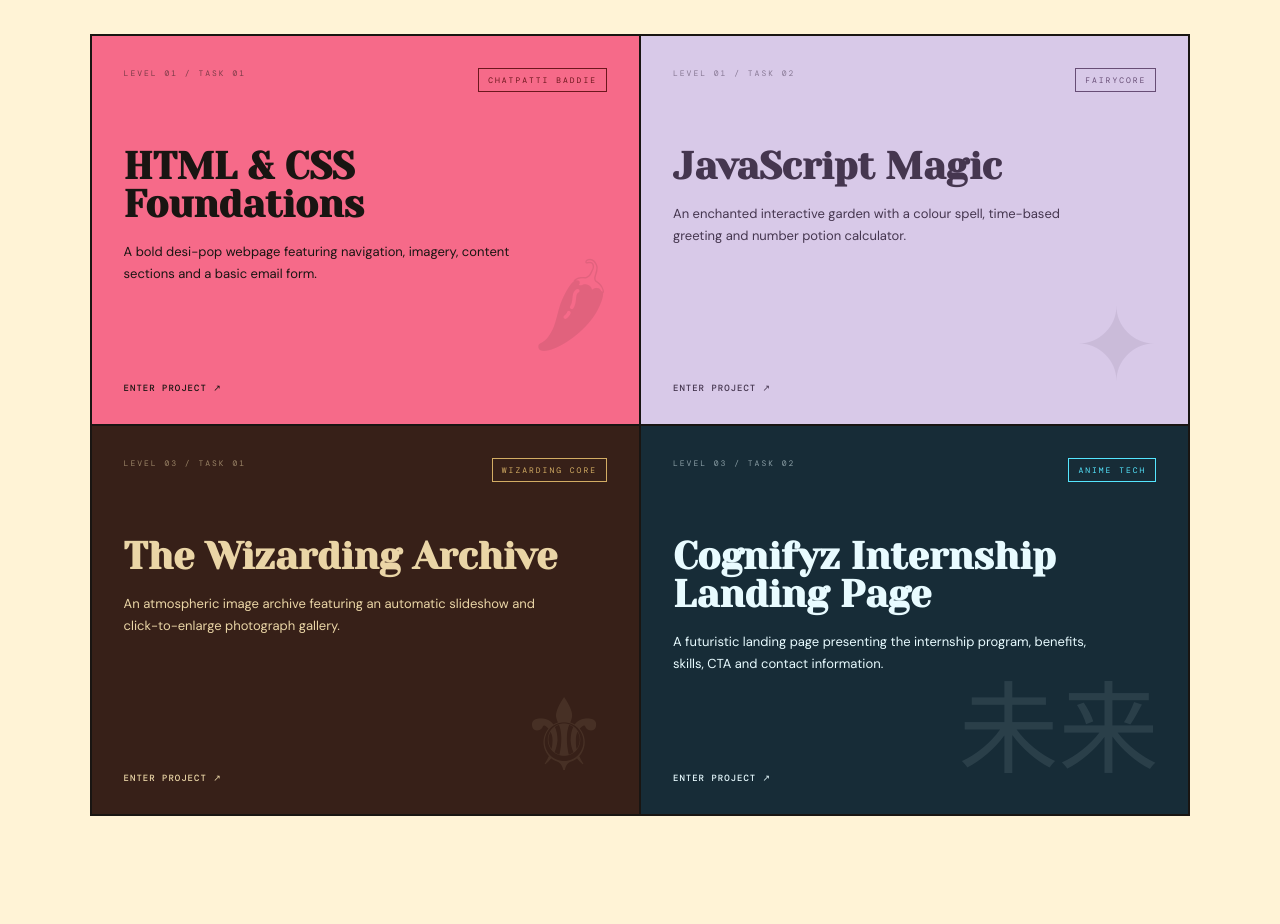
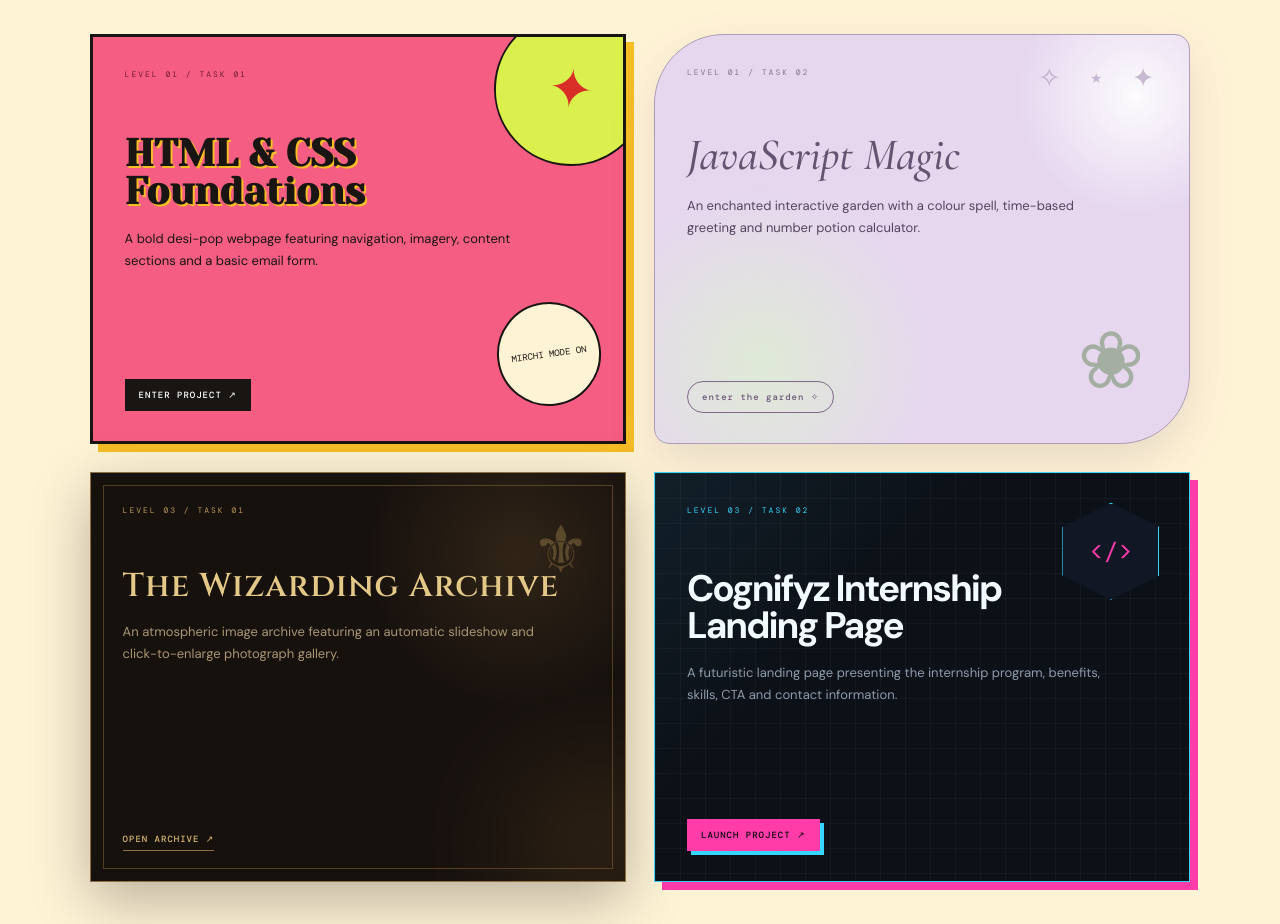
Before and after one commit to singhnandini60810-sys/COGNIFYZ_WEB_DEVELOPMENT, a plain HTML site: page index.html in a window 1280 px wide. Shown: the part 1160-2084 px from the top of the page. Drawn offline with nearby package versions, Linux system fonts and the light colour scheme.

Commit message:
updated main page

```diff
--- a/index.html
+++ b/index.html
@@ -8,10 +8,10 @@
 
   <link rel="preconnect" href="https://fonts.googleapis.com">
   <link rel="preconnect" href="https://fonts.gstatic.com" crossorigin>
-  <link href="https://fonts.googleapis.com/css2?family=DM+Mono:wght@400;500&family=DM+Sans:wght@400;500;600;700&family=Yeseva+One&display=swap" rel="stylesheet">
+
+  <link href="https://fonts.googleapis.com/css2?family=DM+Mono:wght@400;500&family=DM+Sans:wght@400;500;600;700&family=Yeseva+One&family=Cormorant+Garamond:ital,wght@0,500;1,500&family=Cinzel:wght@500;600&display=swap" rel="stylesheet">
 
   <style>
-
     :root {
       --cream: #fff3d6;
       --red: #d92d27;
@@ -44,26 +44,17 @@
       color: inherit;
     }
 
-    /* =================================
-       DECORATIVE BACKGROUND
-    ================================= */
-
     body::before {
       content: "";
       position: fixed;
       inset: 0;
       pointer-events: none;
       opacity: .035;
-
-      background-image:
-        radial-gradient(var(--brown) 1px, transparent 1px);
-
+      background-image: radial-gradient(var(--brown) 1px, transparent 1px);
       background-size: 8px 8px;
     }
 
-    /* =================================
-       NAV
-    ================================= */
+    /* NAV */
 
     nav {
       min-height: 76px;
@@ -102,26 +93,19 @@
 
     .stamp {
       padding: 8px 14px;
-
       border: 2px solid var(--red);
       border-radius: 50%;
-
       color: var(--red);
-
       font-family: "DM Mono", monospace;
       font-size: 8px;
       font-weight: 500;
-
       transform: rotate(6deg);
     }
 
-    /* =================================
-       HERO
-    ================================= */
+    /* HERO */
 
     header {
       min-height: 650px;
-
       padding: 80px 7%;
 
       display: grid;
@@ -161,7 +145,6 @@
       font-weight: 400;
 
       line-height: .82;
-
       letter-spacing: -4px;
     }
 
@@ -172,8 +155,7 @@
 
       -webkit-text-stroke: 1px var(--black);
 
-      text-shadow:
-        4px 4px 0 var(--yellow);
+      text-shadow: 4px 4px 0 var(--yellow);
     }
 
     .hindi {
@@ -183,7 +165,6 @@
 
       font-size: 17px;
       font-weight: 700;
-
       letter-spacing: 3px;
     }
 
@@ -219,9 +200,7 @@
       background: rgba(255,255,255,.3);
     }
 
-    /* =================================
-       HERO ART
-    ================================= */
+    /* HERO ART */
 
     .hero-art {
       min-height: 470px;
@@ -249,8 +228,7 @@
       align-items: center;
       justify-content: center;
 
-      box-shadow:
-        13px 13px 0 var(--pink);
+      box-shadow: 13px 13px 0 var(--pink);
     }
 
     .sun::before {
@@ -275,7 +253,6 @@
 
     .sun-text {
       text-align: center;
-
       position: relative;
       z-index: 2;
     }
@@ -358,9 +335,7 @@
       transform: rotate(9deg);
     }
 
-    /* =================================
-       STRIP
-    ================================= */
+    /* STRIP */
 
     .strip {
       overflow: hidden;
@@ -377,16 +352,12 @@
       text-align: center;
 
       font-family: "DM Mono", monospace;
-
       font-size: 9px;
       font-weight: 500;
-
       letter-spacing: 3px;
     }
 
-    /* =================================
-       PROJECTS
-    ================================= */
+    /* PROJECTS */
 
     main {
       padding: 100px 7% 120px;
@@ -409,7 +380,6 @@
       color: var(--red);
 
       font-size: 8px;
-
       letter-spacing: 3px;
     }
 
@@ -435,48 +405,42 @@
       font-size: 14px;
     }
 
-    /* =================================
-       PROJECT GRID
-    ================================= */
-
     .projects {
       display: grid;
       grid-template-columns: repeat(2, 1fr);
 
-      border-top: 2px solid var(--black);
-      border-left: 2px solid var(--black);
+      gap: 28px;
     }
 
     .project {
-      min-height: 390px;
+      min-height: 410px;
 
       padding: 32px;
 
       position: relative;
 
-      border-right: 2px solid var(--black);
-      border-bottom: 2px solid var(--black);
-
       text-decoration: none;
 
       overflow: hidden;
 
-      transition: .25s ease;
+      transition:
+        transform .25s ease,
+        box-shadow .25s ease;
     }
 
     .project:hover {
-      transform: translate(-5px, -5px);
-
-      box-shadow:
-        8px 8px 0 var(--black);
-
-      z-index: 3;
+      transform: translateY(-7px);
     }
 
     .project-top {
       display: flex;
       justify-content: space-between;
 
+      position: relative;
+      z-index: 3;
+    }
+
+    .project-number {
       font-family: "DM Mono", monospace;
 
       font-size: 8px;
@@ -484,26 +448,17 @@
       letter-spacing: 2px;
     }
 
-    .project-number {
-      opacity: .55;
-    }
-
-    .theme {
-      padding: 6px 9px;
-
-      border: 1px solid currentColor;
-    }
-
     .project h3 {
       max-width: 440px;
 
       margin-top: 55px;
 
-      font-family: "Yeseva One", serif;
-
       font-size: 38px;
 
       line-height: 1;
+
+      position: relative;
+      z-index: 3;
     }
 
     .project > p {
@@ -514,6 +469,9 @@
       font-size: 13px;
 
       line-height: 1.7;
+
+      position: relative;
+      z-index: 3;
     }
 
     .open {
@@ -528,65 +486,384 @@
       font-weight: 500;
 
       letter-spacing: 1px;
+
+      z-index: 4;
     }
 
-    /* DIFFERENT PROJECT WORLDS */
+    /* ===============================
+       LEVEL 1 TASK 1
+       CHATPATTI BADDIE
+    =============================== */
 
     .chatpatti {
-      background: #f66a89;
+      background: #f65d83;
+
+      border: 3px solid #191512;
+
+      box-shadow:
+        8px 8px 0 #f6bd25;
     }
 
-    .chatpatti .theme {
-      color: #6b171d;
+    .chatpatti::before {
+      content: "✦";
+
+      position: absolute;
+
+      width: 150px;
+      height: 150px;
+
+      right: -25px;
+      top: -25px;
+
+      border-radius: 50%;
+
+      background: #d9f04d;
+
+      border: 2px solid #191512;
+
+      display: grid;
+      place-items: center;
+
+      color: #d92d27;
+
+      font-size: 55px;
+
+      transform: rotate(8deg);
     }
 
-    .fairy {
-      background: #d8c9e8;
-      color: #45364f;
+    .chatpatti::after {
+      content: "MIRCHI MODE ON";
+
+      position: absolute;
+
+      right: 22px;
+      bottom: 35px;
+
+      width: 100px;
+      height: 100px;
+
+      border-radius: 50%;
+
+      background: #fff3d6;
+
+      border: 2px solid #191512;
+
+      display: grid;
+      place-items: center;
+
+      text-align: center;
+
+      font-family: "DM Mono", monospace;
+
+      font-size: 9px;
+
+      transform: rotate(-8deg);
     }
 
-    .fairy .theme {
-      color: #674d75;
+    .chatpatti h3 {
+      font-family: "Yeseva One", serif;
+
+      color: #191512;
+
+      text-shadow:
+        2px 2px 0 #f6bd25;
     }
 
-    .wizard {
-      background: #372018;
-      color: #ead5a6;
+    .chatpatti .project-number {
+      color: #711c31;
     }
 
-    .wizard .theme {
-      color: #d3ad64;
+    .chatpatti .open {
+      background: #191512;
+      color: white;
+
+      padding: 10px 14px;
     }
 
-    .anime {
-      background: #172c37;
-      color: #e8fbff;
+    /* ===============================
+       LEVEL 1 TASK 2
+       FAIRYCORE
+    =============================== */
+
+    .fairy {
+      background:
+        radial-gradient(circle at 90% 15%, rgba(255,255,255,.9), transparent 20%),
+        radial-gradient(circle at 20% 80%, #dfead6, transparent 32%),
+        #e6d7ef;
+
+      border: 1px solid #ad9bb7;
+
+      border-radius:
+        70px 15px 70px 15px;
+
+      box-shadow:
+        0 18px 45px rgba(104,80,116,.15);
+
+      color: #54445e;
     }
 
-    .anime .theme {
-      color: #55e7ff;
+    .fairy::before {
+      content: "✧  ⋆  ✦";
+
+      position: absolute;
+
+      right: 25px;
+      top: 28px;
+
+      color: #8f76a0;
+
+      font-size: 27px;
+
+      letter-spacing: 10px;
+
+      animation: twinkle 3s ease-in-out infinite;
     }
 
-    /* decorative card symbols */
+    .fairy::after {
+      content: "❀";
 
-    .symbol {
       position: absolute;
 
-      right: 30px;
-      bottom: 20px;
+      right: 45px;
+      bottom: 30px;
 
-      font-family: "Yeseva One", serif;
+      color: #819979;
 
-      font-size: 100px;
+      font-size: 80px;
 
-      opacity: .09;
+      opacity: .65;
+    }
+
+    @keyframes twinkle {
+      50% {
+        opacity: .3;
+        transform: translateY(-4px);
+      }
+    }
+
+    .fairy h3 {
+      font-family: "Cormorant Garamond", serif;
+
+      font-size: 45px;
+
+      font-weight: 500;
+      font-style: italic;
+
+      color: #665372;
+    }
+
+    .fairy .project-number {
+      color: #83758c;
+    }
+
+    .fairy .open {
+      border: 1px solid #7e6989;
+
+      border-radius: 30px;
+
+      padding: 9px 14px;
+
+      color: #6c5776;
+    }
+
+    /* ===============================
+       LEVEL 3 TASK 1
+       WIZARDING / HARRY POTTER CORE
+    =============================== */
+
+    .wizard {
+      background:
+        radial-gradient(circle at 80% 20%, rgba(180,137,65,.16), transparent 28%),
+        #17110e;
+
+      border: 1px solid #8e7040;
+
+      color: #ead8ae;
+
+      box-shadow:
+        0 18px 55px rgba(0,0,0,.28);
+    }
+
+    .wizard::before {
+      content: "";
+
+      position: absolute;
+
+      inset: 12px;
+
+      border: 1px solid rgba(186,148,83,.35);
 
       pointer-events: none;
     }
 
-    /* =================================
-       ENDING
-    ================================= */
+    .wizard::after {
+      content: "⚜";
+
+      position: absolute;
+
+      right: 35px;
+      top: 35px;
+
+      color: #b89958;
+
+      font-size: 65px;
+
+      opacity: .35;
+    }
+
+    .wizard h3 {
+      font-family: "Cinzel", serif;
+
+      font-size: 33px;
+
+      letter-spacing: 1px;
+
+      color: #e3c887;
+    }
+
+    .wizard .project-number {
+      color: #b89958;
+    }
+
+    .wizard > p {
+      color: #a89673;
+    }
+
+    .wizard .open {
+      color: #d6b96f;
+
+      border-bottom: 1px solid #8e7040;
+
+      padding-bottom: 5px;
+    }
+
+    .wizard .candle-glow {
+      position: absolute;
+
+      width: 160px;
+      height: 160px;
+
+      right: -50px;
+      bottom: -40px;
+
+      border-radius: 50%;
+
+      background: #b98535;
+
+      filter: blur(55px);
+
+      opacity: .16;
+    }
+
+    /* ===============================
+       LEVEL 3 TASK 2
+       ANIME TECH CORE
+    =============================== */
+
+    .anime {
+      background:
+        linear-gradient(
+          135deg,
+          rgba(78,217,255,.08),
+          transparent 35%
+        ),
+        #0c1017;
+
+      border: 1px solid #35d5ff;
+
+      color: #f2fbff;
+
+      box-shadow:
+        8px 8px 0 #ff3ca8;
+    }
+
+    .anime::before {
+      content: "";
+
+      position: absolute;
+      inset: 0;
+
+      background-image:
+        linear-gradient(
+          rgba(255,255,255,.035) 1px,
+          transparent 1px
+        ),
+        linear-gradient(
+          90deg,
+          rgba(255,255,255,.035) 1px,
+          transparent 1px
+        );
+
+      background-size: 25px 25px;
+    }
+
+    .anime::after {
+      content: "</>";
+
+      position: absolute;
+
+      right: 30px;
+      top: 30px;
+
+      width: 95px;
+      height: 95px;
+
+      display: grid;
+      place-items: center;
+
+      border: 1px solid #35d5ff;
+
+      color: #ff3ca8;
+
+      font-family: "DM Mono", monospace;
+
+      font-size: 24px;
+
+      clip-path:
+        polygon(
+          50% 0,
+          100% 25%,
+          100% 75%,
+          50% 100%,
+          0 75%,
+          0 25%
+        );
+
+      background: #111724;
+
+      box-shadow:
+        0 0 30px rgba(53,213,255,.15);
+    }
+
+    .anime h3 {
+      font-family: "DM Sans", sans-serif;
+
+      font-size: 37px;
+
+      font-weight: 700;
+
+      letter-spacing: -2px;
+    }
+
+    .anime .project-number {
+      color: #35d5ff;
+    }
+
+    .anime > p {
+      color: #8d9baa;
+    }
+
+    .anime .open {
+      padding: 10px 14px;
+
+      background: #ff3ca8;
+      color: #07090d;
+
+      box-shadow:
+        4px 4px 0 #35d5ff;
+    }
+
+    /* ENDING */
 
     .ending {
       min-height: 430px;
@@ -647,9 +924,7 @@
       line-height: 1.7;
     }
 
-    /* =================================
-       FOOTER
-    ================================= */
+    /* FOOTER */
 
     footer {
       min-height: 100px;
@@ -679,9 +954,7 @@
       letter-spacing: 1px;
     }
 
-    /* =================================
-       MOBILE
-    ================================= */
+    /* RESPONSIVE */
 
     @media (max-width: 850px) {
 
@@ -713,8 +986,7 @@
       }
 
       header {
-        padding:
-          70px 6%;
+        padding: 70px 6%;
       }
 
       h1 {
@@ -743,17 +1015,15 @@
       }
 
       main {
-        padding:
-          80px 6%;
+        padding: 80px 6%;
       }
 
       .project {
-        min-height: 410px;
+        min-height: 430px;
       }
 
       footer {
         flex-direction: column;
-
         text-align: center;
       }
     }
@@ -761,10 +1031,8 @@
   </style>
 </head>
 
-
 <body>
 
-  <!-- NAV -->
   <nav>
 
     <div class="logo">
@@ -786,7 +1054,6 @@
   </nav>
 
 
-  <!-- HERO -->
   <header>
 
     <div class="hero-copy">
@@ -861,7 +1128,6 @@
   </div>
 
 
-  <!-- PROJECT DIRECTORY -->
   <main>
 
     <div class="project-heading">
@@ -891,7 +1157,7 @@
     <div class="projects">
 
 
-      <!-- TASK 1 -->
+      <!-- LEVEL 1 TASK 1 -->
 
       <a
         class="project chatpatti"
@@ -902,10 +1168,6 @@
 
           <span class="project-number">
             LEVEL 01 / TASK 01
-          </span>
-
-          <span class="theme">
-            CHATPATTI BADDIE
           </span>
 
         </div>
@@ -924,12 +1186,10 @@
           ENTER PROJECT ↗
         </span>
 
-        <span class="symbol">🌶</span>
-
       </a>
 
 
-      <!-- TASK 2 -->
+      <!-- LEVEL 1 TASK 2 -->
 
       <a
         class="project fairy"
@@ -940,10 +1200,6 @@
 
           <span class="project-number">
             LEVEL 01 / TASK 02
-          </span>
-
-          <span class="theme">
-            FAIRYCORE
           </span>
 
         </div>
@@ -959,29 +1215,25 @@
         </p>
 
         <span class="open">
-          ENTER PROJECT ↗
+          enter the garden ✧
         </span>
-
-        <span class="symbol">✦</span>
 
       </a>
 
 
-      <!-- TASK 3 -->
+      <!-- LEVEL 3 TASK 1 -->
 
       <a
         class="project wizard"
         href="Level_3/Task_1/index.html"
       >
 
+        <div class="candle-glow"></div>
+
         <div class="project-top">
 
           <span class="project-number">
             LEVEL 03 / TASK 01
-          </span>
-
-          <span class="theme">
-            WIZARDING CORE
           </span>
 
         </div>
@@ -997,15 +1249,13 @@
         </p>
 
         <span class="open">
-          ENTER PROJECT ↗
+          OPEN ARCHIVE ↗
         </span>
-
-        <span class="symbol">⚜</span>
 
       </a>
 
 
-      <!-- TASK 4 -->
+      <!-- LEVEL 3 TASK 2 -->
 
       <a
         class="project anime"
@@ -1016,10 +1266,6 @@
 
           <span class="project-number">
             LEVEL 03 / TASK 02
-          </span>
-
-          <span class="theme">
-            ANIME TECH
           </span>
 
         </div>
@@ -1035,10 +1281,8 @@
         </p>
 
         <span class="open">
-          ENTER PROJECT ↗
+          LAUNCH PROJECT ↗
         </span>
-
-        <span class="symbol">未来</span>
 
       </a>
 
@@ -1046,8 +1290,6 @@
 
   </main>
 
-
-  <!-- ENDING -->
 
   <section class="ending">
 
@@ -1069,8 +1311,6 @@
   </section>
 
 
-  <!-- FOOTER -->
-
   <footer>
 
     <strong>
```
